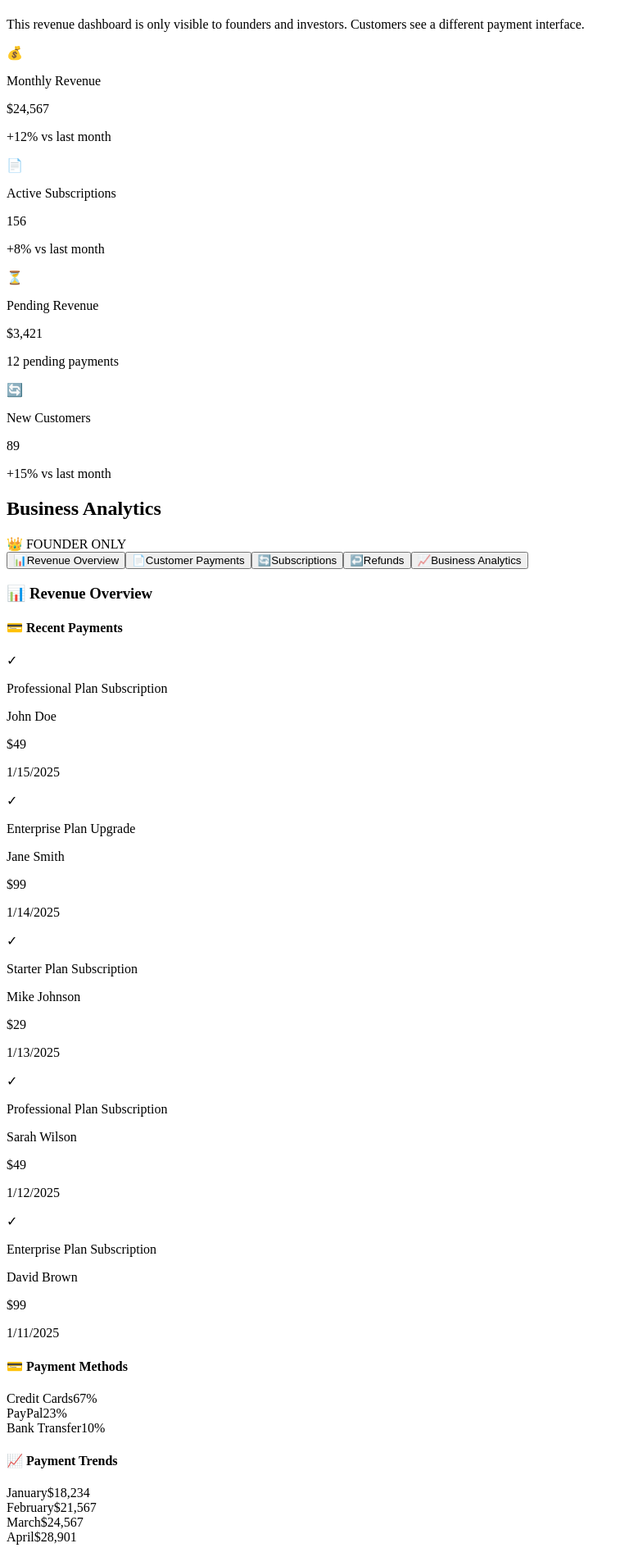
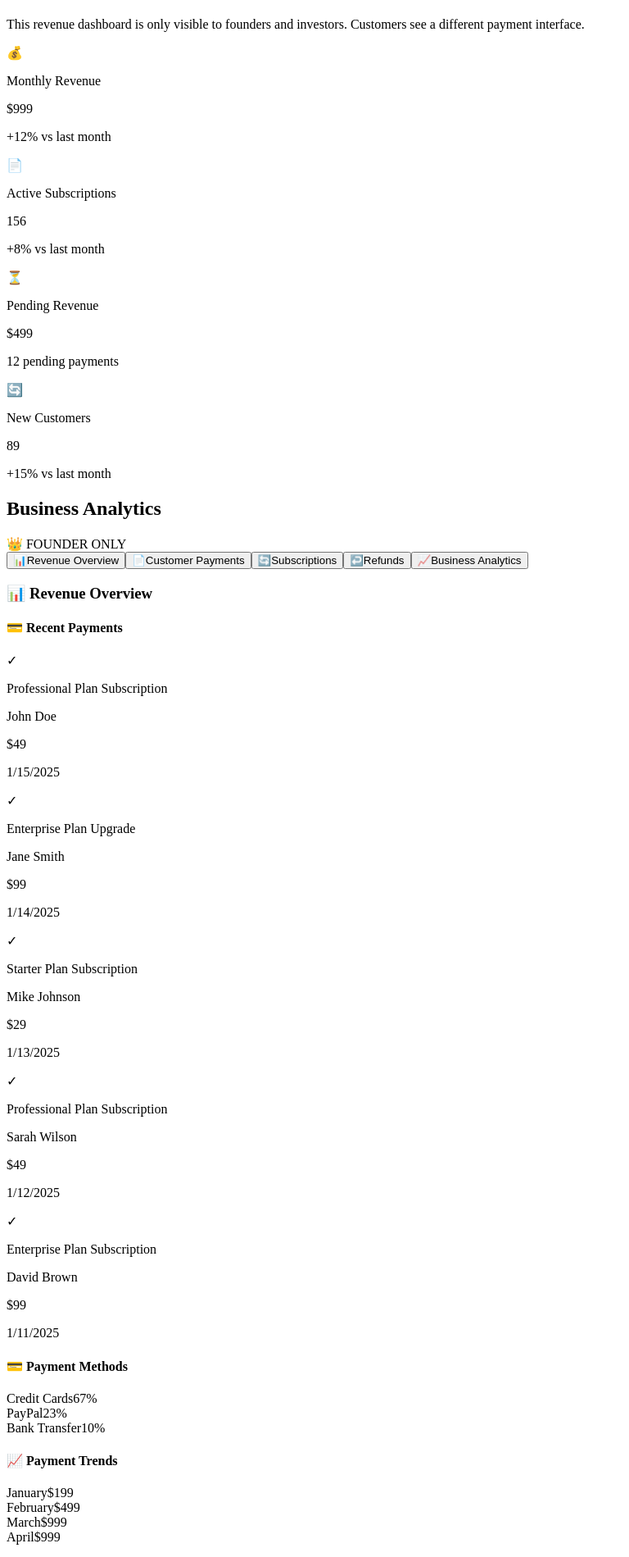
Before and after one commit to leonardoriccardomarta/aiorchestratordemo, a Next.js app: page /Payments in a window 1280 px wide. Shown: the part 241-2140 px from the top of the page at 82% size, without its empty margins (0-768 px from the left). Built offline with nearby package versions, Linux system fonts and the light colour scheme.

Commit message:
Fix pricing consistency between Payments and Settings pages

```diff
--- a/src/pages/Payments.tsx
+++ b/src/pages/Payments.tsx
@@ -203,7 +203,7 @@ const Payments: React.FC = () => {
               </div>
               <div className="ml-4">
                 <p className="text-sm font-medium text-gray-600">Monthly Revenue</p>
-                <p className="text-2xl font-bold text-gray-900">$24,567</p>
+                <p className="text-2xl font-bold text-gray-900">$999</p>
                 <p className="text-sm text-green-600">+12% vs last month</p>
               </div>
             </div>
@@ -229,7 +229,7 @@ const Payments: React.FC = () => {
               </div>
               <div className="ml-4">
                 <p className="text-sm font-medium text-gray-600">Pending Revenue</p>
-                <p className="text-2xl font-bold text-gray-900">$3,421</p>
+                <p className="text-2xl font-bold text-gray-900">$499</p>
                 <p className="text-sm text-yellow-600">12 pending payments</p>
               </div>
             </div>
@@ -349,19 +349,19 @@ const Payments: React.FC = () => {
                     <div className="space-y-4">
                       <div className="flex items-center justify-between">
                         <span className="text-sm text-gray-600">January</span>
-                        <span className="font-medium">$18,234</span>
+                        <span className="font-medium">$199</span>
                       </div>
                       <div className="flex items-center justify-between">
                         <span className="text-sm text-gray-600">February</span>
-                        <span className="font-medium">$21,567</span>
+                        <span className="font-medium">$499</span>
                       </div>
                       <div className="flex items-center justify-between">
                         <span className="text-sm text-gray-600">March</span>
-                        <span className="font-medium">$24,567</span>
+                        <span className="font-medium">$999</span>
                       </div>
                       <div className="flex items-center justify-between">
                         <span className="text-sm text-gray-600">April</span>
-                        <span className="font-medium text-green-600">$28,901</span>
+                        <span className="font-medium text-green-600">$999</span>
                       </div>
                     </div>
                   </div>
@@ -523,7 +523,7 @@ const Payments: React.FC = () => {
                 <div className="grid grid-cols-1 md:grid-cols-2 gap-6">
                   <div className="bg-red-50 rounded-lg p-6 hover:shadow-lg transition-all duration-300 hover:scale-105">
                     <h4 className="font-medium text-gray-900 mb-4">💰 Total Refunds</h4>
-                    <div className="text-3xl font-bold text-red-600 mb-2">$2,847</div>
+                    <div className="text-3xl font-bold text-red-600 mb-2">$199</div>
                     <p className="text-sm text-gray-600">23 refunds this month</p>
                   </div>
                   <div className="bg-blue-50 rounded-lg p-6 hover:shadow-lg transition-all duration-300 hover:scale-105">
@@ -586,7 +586,7 @@ const Payments: React.FC = () => {
                     <div className="space-y-4">
                       <div className="flex items-center justify-between">
                         <span className="text-sm text-gray-600">Credit Cards</span>
-                        <span className="font-medium">$16,234</span>
+                        <span className="font-medium">$199</span>
                       </div>
                       <div className="w-full bg-gray-200 rounded-full h-2">
                         <div className="bg-blue-600 h-2 rounded-full" style={{ width: '67%' }}></div>
@@ -594,7 +594,7 @@ const Payments: React.FC = () => {
 
                       <div className="flex items-center justify-between">
                         <span className="text-sm text-gray-600">PayPal</span>
-                        <span className="font-medium">$5,567</span>
+                        <span className="font-medium">$499</span>
                       </div>
                       <div className="w-full bg-gray-200 rounded-full h-2">
                         <div className="bg-green-600 h-2 rounded-full" style={{ width: '23%' }}></div>
@@ -602,7 +602,7 @@ const Payments: React.FC = () => {
 
                       <div className="flex items-center justify-between">
                         <span className="text-sm text-gray-600">Bank Transfer</span>
-                        <span className="font-medium">$2,766</span>
+                        <span className="font-medium">$999</span>
                       </div>
                       <div className="w-full bg-gray-200 rounded-full h-2">
                         <div className="bg-purple-600 h-2 rounded-full" style={{ width: '10%' }}></div>
@@ -615,19 +615,19 @@ const Payments: React.FC = () => {
                     <div className="space-y-3">
                       <div className="flex items-center justify-between hover:bg-gray-50 p-2 rounded transition-all duration-300 hover:scale-105">
                         <span className="text-sm text-gray-600">January</span>
-                        <span className="font-medium">$18,234</span>
+                        <span className="font-medium">$199</span>
                       </div>
                       <div className="flex items-center justify-between hover:bg-gray-50 p-2 rounded transition-all duration-300 hover:scale-105">
                         <span className="text-sm text-gray-600">February</span>
-                        <span className="font-medium">$21,567</span>
+                        <span className="font-medium">$499</span>
                       </div>
                       <div className="flex items-center justify-between hover:bg-gray-50 p-2 rounded transition-all duration-300 hover:scale-105">
                         <span className="text-sm text-gray-600">March</span>
-                        <span className="font-medium">$24,567</span>
+                        <span className="font-medium">$999</span>
                       </div>
                       <div className="flex items-center justify-between hover:bg-gray-50 p-2 rounded transition-all duration-300 hover:scale-105">
                         <span className="text-sm text-gray-600">April</span>
-                        <span className="font-medium text-green-600">$28,901</span>
+                        <span className="font-medium text-green-600">$999</span>
                       </div>
                     </div>
                   </div>
@@ -650,7 +650,7 @@ const Payments: React.FC = () => {
                       <div className="text-sm text-gray-600">Payment Failures</div>
                     </div>
                     <div className="text-center hover:bg-gray-50 p-4 rounded-lg transition-all duration-300 hover:scale-105 hover:shadow-md">
-                      <div className="text-2xl font-bold text-purple-600 mb-2">$156</div>
+                      <div className="text-2xl font-bold text-purple-600 mb-2">$199</div>
                       <div className="text-sm text-gray-600">Avg Transaction</div>
                     </div>
                   </div>
```
